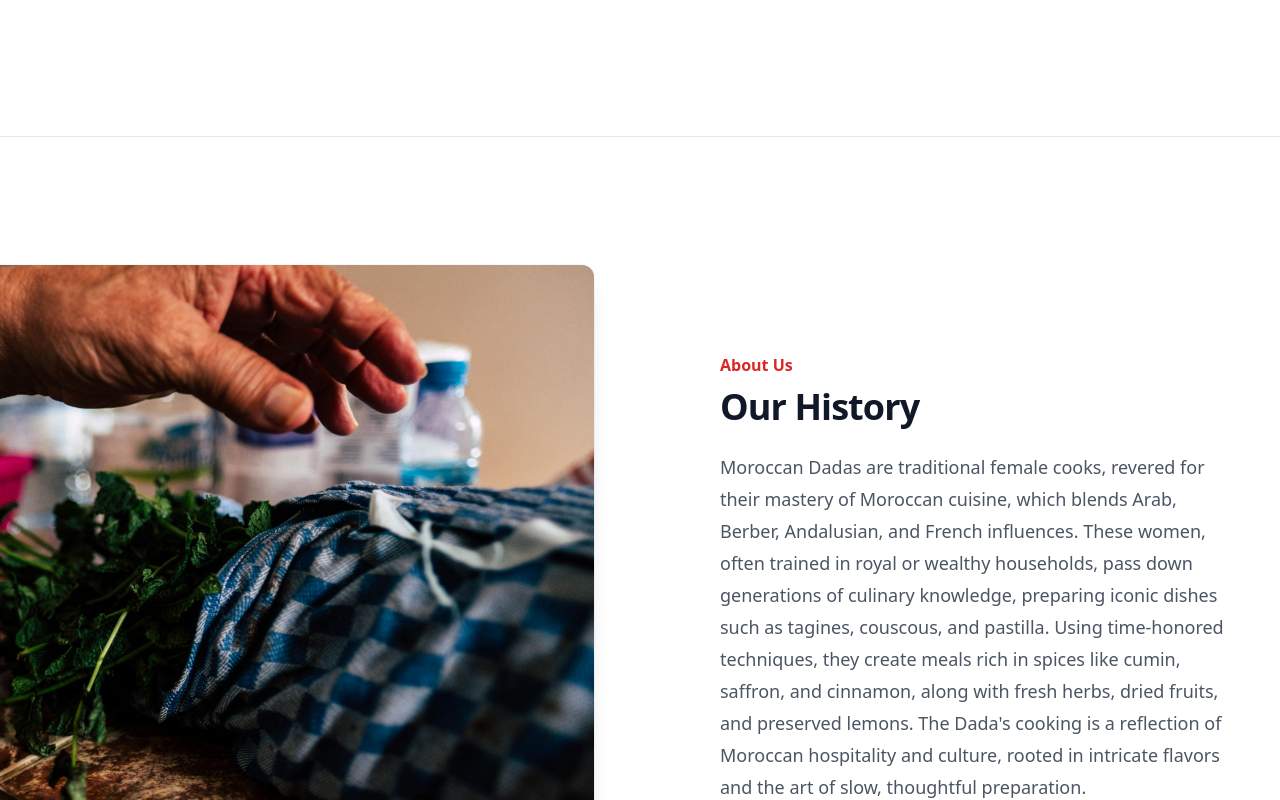
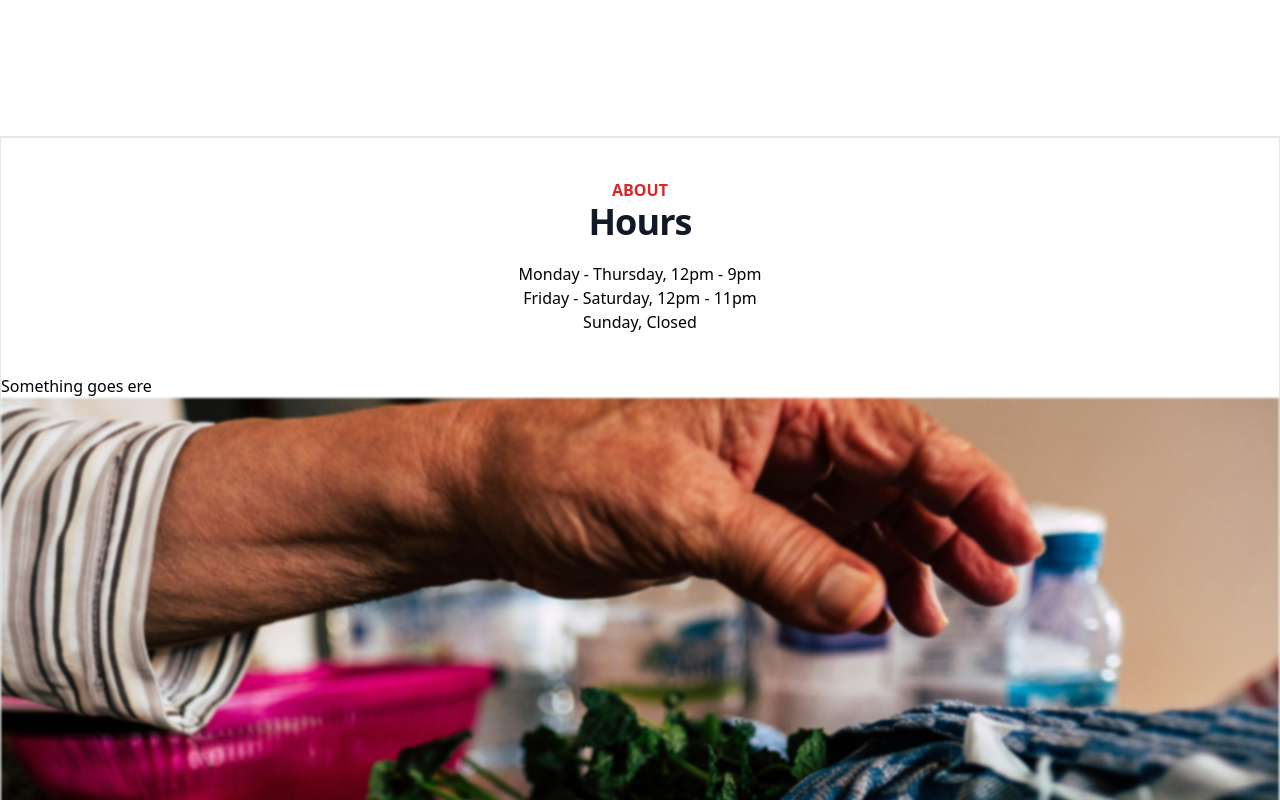
Before and after one commit to sarhiri/restaurant-client, a React (Create React App) app: page /about in a window 1280 px wide. Shown: the part 1340-2140 px from the top of the page. Built offline with nearby package versions, Linux system fonts and the light colour scheme.

Commit message:
added 4th section to main, and styling hours

```diff
--- a/src/components/Hours.jsx
+++ b/src/components/Hours.jsx
@@ -1,4 +1,4 @@
-import cilantro from '../images/cilantro.jpg'
+import cilantro from '../images/blue.jpg'
 
 export default function Example() {
   return (
@@ -12,13 +12,13 @@ export default function Example() {
               src={cilantro}
               width={2432}
               height={1442}
-              className="w-[48rem] max-w-none rounded-xl shadow-xl ring-1 ring-gray-400/10 sm:w-[57rem] lg:relative lg:left-[-350px]"
+              className="w-[48rem] max-w-none rounded-xl shadow-xl ring-1 ring-gray-400/10 sm:w-[57rem] lg:relative lg:left-[-400px]"
               // Use negative left margins to push it off-screen
             />
           </div>
 
           {/* The text content remains on the right side */}
-          <div className="lg:pl-16 lg:pt-4">
+          <div className="lg:pl-10 lg:pt-4">
             <div className="lg:max-w-lg ">
               <h2 className="text-base font-semibold leading-7 text-red-600">About Us</h2>
               <p className="mt-2 text-3xl font-bold tracking-tight text-gray-900 sm:text-4xl">Our History</p>
--- a/src/components/Time.jsx
+++ b/src/components/Time.jsx
@@ -1,11 +1,32 @@
-
+import background from '../images/cilantro.jpg'
 
 export default function Example() {
 
 
   return (
     <div className="bg-white">
+      <div className="flex flex-col justify-center">
+        <div className="border">
+        <h2 className="text-center font-semibold pt-10 text-red-600">ABOUT</h2>
+          <p className=" pb-5 text-2xl text-center font-bold tracking-tight text-gray-900 sm:text-4xl">Hours </p>
+        <div className=" pb-10  text-center">
+          Monday - Thursday, 12pm - 9pm <br/>
+          Friday - Saturday, 12pm - 11pm <br/>
+          Sunday, Closed
 
+        </div>
+        <div>
+          <p>Something goes ere</p>
+          <img
+        alt=""
+        src={background}
+        className=" -z-10 h-full w-full object-cover object-right md:object-center blur-extra-light"
+      />
+      {/* Semi-transparent overlay */}
+      <div className="absolute inset-0 bg-gray-900 opacity-50 -z-10"></div>
+        </div>
+        </div>
+      </div>
     </div>
   )
 }
--- a/src/components/footer.jsx
+++ b/src/components/footer.jsx
@@ -28,7 +28,7 @@ function Footer() {
           </div>
           <p className='font-arabic text-4xl'>Oualili</p>
         </div>
-        <div className="flex flex-row justify-center gap-5">
+        <div className="flex flex-row justify-center gap-5 text-sm font-extralight tracking-wide">
           <p>HOME</p>
           <p>MENU</p>
           <p>ORDER</p>
--- a/src/pages/About.jsx
+++ b/src/pages/About.jsx
@@ -1,5 +1,5 @@
 import Mission from '../components/Mission2'
-import Hours from '../components/Hours';
+
 import Abouthome from '../components/Abouthome'
 import Time from '../components/Time'
 
@@ -9,8 +9,8 @@ function About () {
    <>
     <Abouthome />
     <Mission />
+    <Time />
 
-    <Hours />
    </>
   )
  }
--- a/src/pages/Home.jsx
+++ b/src/pages/Home.jsx
@@ -2,6 +2,7 @@ import Header from '../components/Header'
 import Rating from '../components/Ratings'
 import Grid from '../components/Grid'
 import FoodGrid from '../components/FoodGrid'
+import Hours from '../components/Hours'
 
 
 
@@ -12,6 +13,7 @@ function Home () {
    <FoodGrid />
    {/* <Grid /> */}
    <Rating />
+   <Hours />
    </>
   )
  }
```
Also changed, not shown: 1 other file (tests, documents, lock files or other folders).
